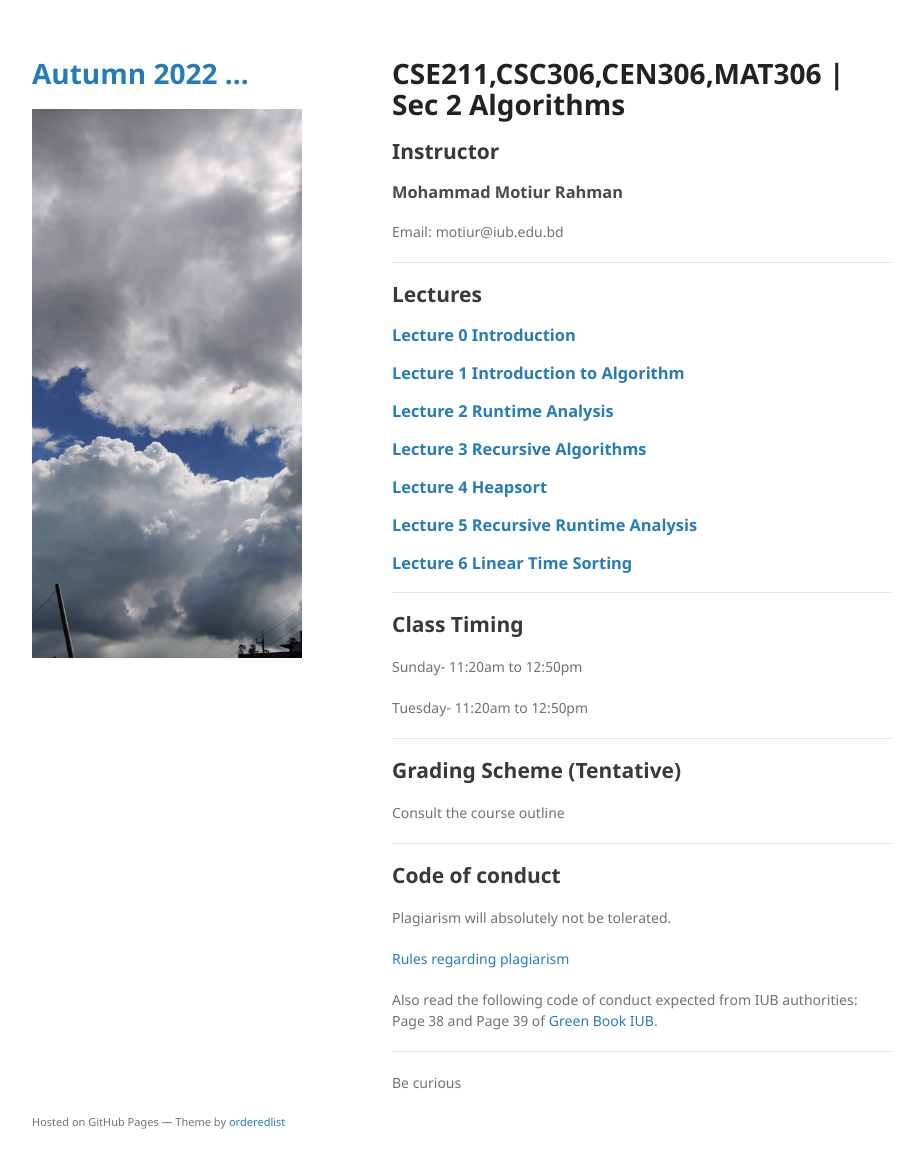
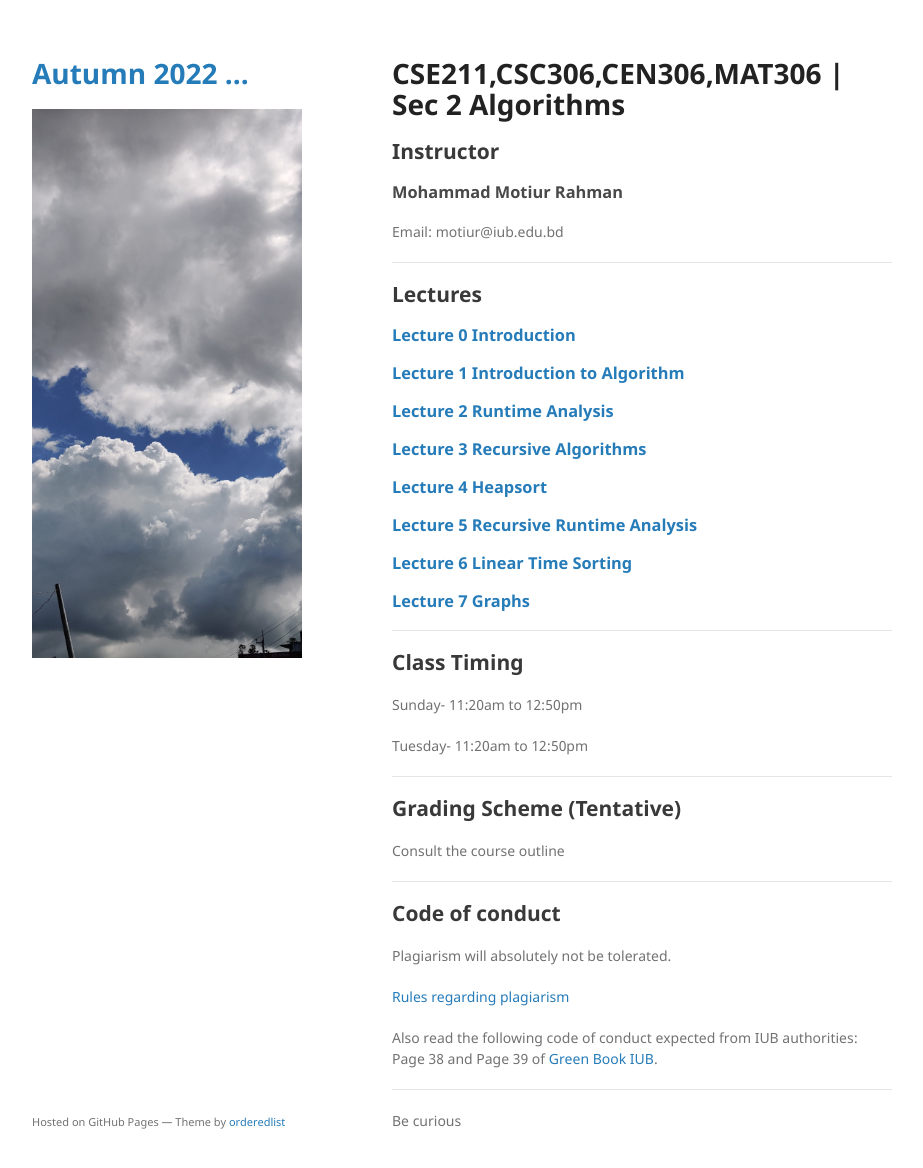
Before and after one commit to mohammadmotiurrahman/mohammadmotiurrahman.github.io, a Jekyll site: the page built from cse211_2/index.md, in a window 1280 px wide and 1201 px high. Shown: the top 1168 px of the window, without its empty margins (178-1101 px from the left). Built offline with Jekyll 4.4.1, drawn with Linux system fonts in a browser that asks for light colours; our own code applies the rules of GitHub Pages for plain Markdown files.

Commit message:
Update index.md

```diff
--- a/cse211_2/index.md
+++ b/cse211_2/index.md
@@ -14,7 +14,7 @@ Email: motiur@iub.edu.bd
 ### [Lecture 4 Heapsort](https://docs.google.com/presentation/d/1g12GTFSvO1vVQUZMKirOoxqjbFo-u7H7ENgfp8vnM0Y/edit?usp=sharing)
 ### [Lecture 5 Recursive Runtime Analysis](https://docs.google.com/presentation/d/1kLu24lhGt4D-c0s9AiWQ0IwJ31McHdc-lfyVMO6c2Es/edit?usp=sharing)
 ### [Lecture 6 Linear Time Sorting](https://docs.google.com/presentation/d/124DhsKT7ow3j6afk1oSuZKHyky-I_pVFm6vIFIvseFQ/edit?usp=sharing)
-
+### [Lecture 7 Graphs](https://docs.google.com/presentation/d/1vFy4Vz03IHg-fqtrQ_WzV6Tw2BEf4ut1oSaBYDZY3IU/edit?usp=sharing)
 
 * * *
 ## Class Timing
```
